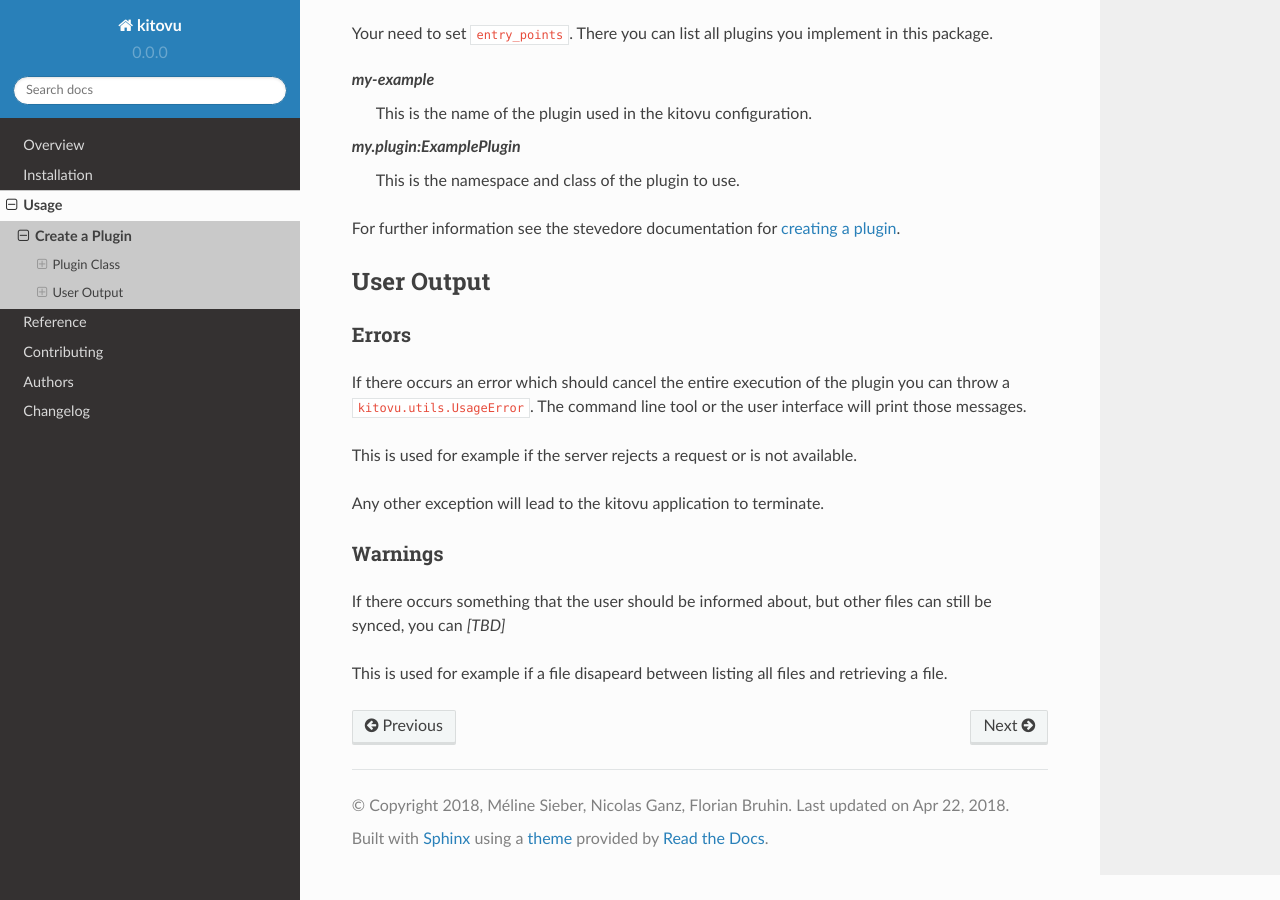
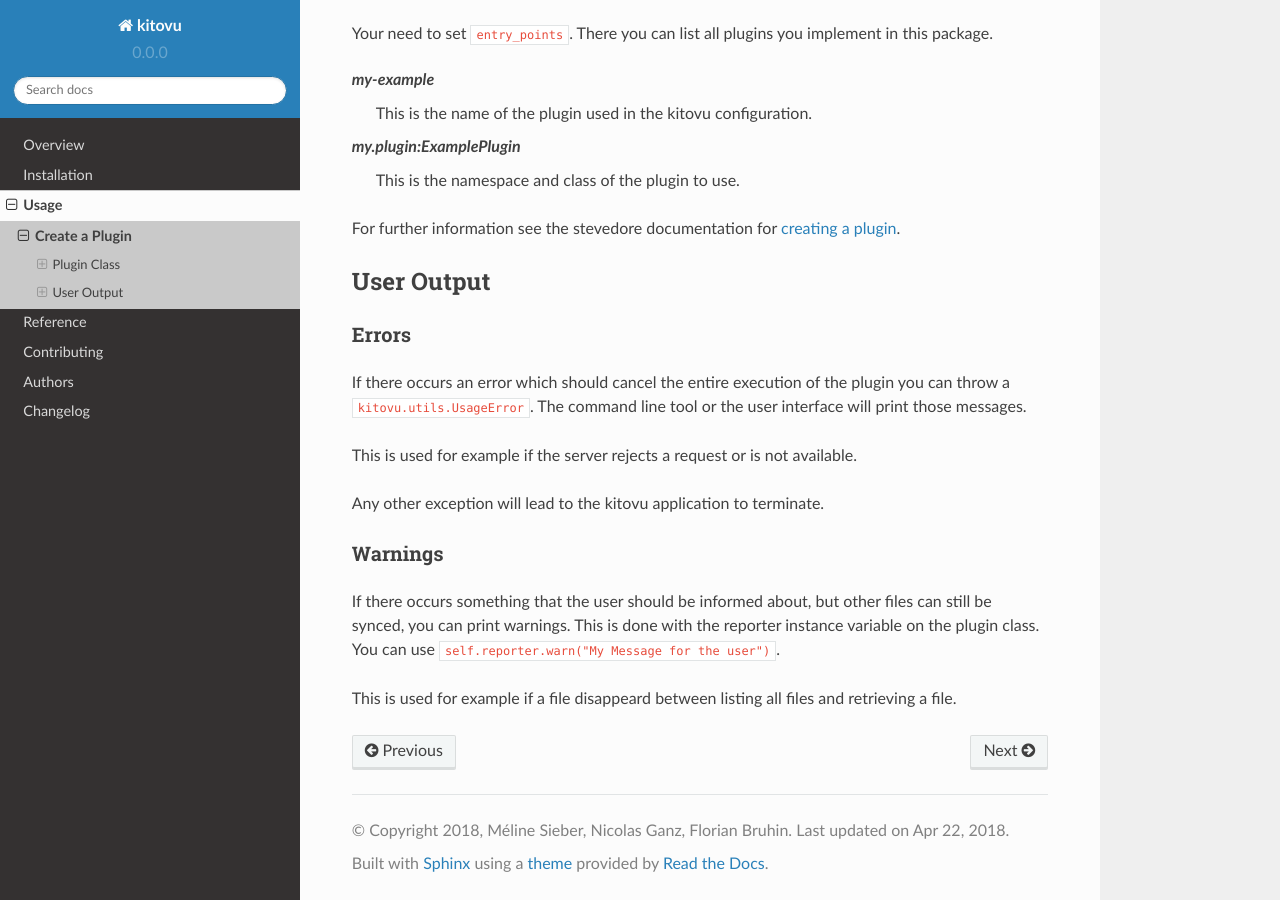
Before and after one commit to kitovu-bot/kitovu, a Sphinx documentation site: the page built from docs/usage/create_plugin.rst, in a window 1280 px wide and 900 px high, scrolled down 780 px. Built offline with Sphinx 7.4.7 and the Read the Docs theme 2.0.0, drawn with Linux system fonts in a browser that asks for light colours.

Commit message:
added a documentation for the warning reporter

```diff
--- a/docs/usage/create_plugin.rst
+++ b/docs/usage/create_plugin.rst
@@ -63,8 +63,6 @@ Any other exception will lead to the kitovu application to terminate.
 Warnings
 ~~~~~~~~
 
-.. FIXME
+If there occurs something that the user should be informed about, but other files can still be synced, you can print warnings. This is done with the reporter instance variable on the plugin class. You can use :code:`self.reporter.warn("My Message for the user")`.
 
-If there occurs something that the user should be informed about, but other files can still be synced, you can *[TBD]*
-
-This is used for example if a file disapeard between listing all files and retrieving a file.
+This is used for example if a file disappeard between listing all files and retrieving a file.
```
